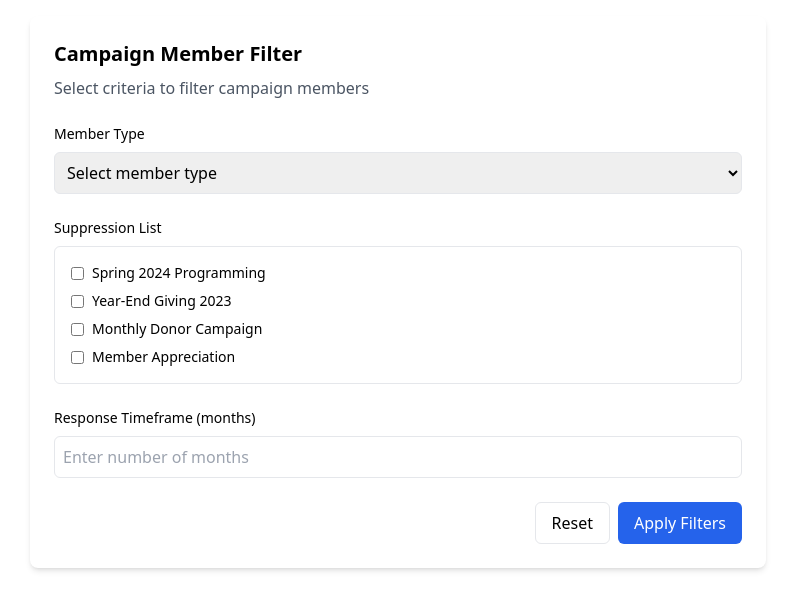
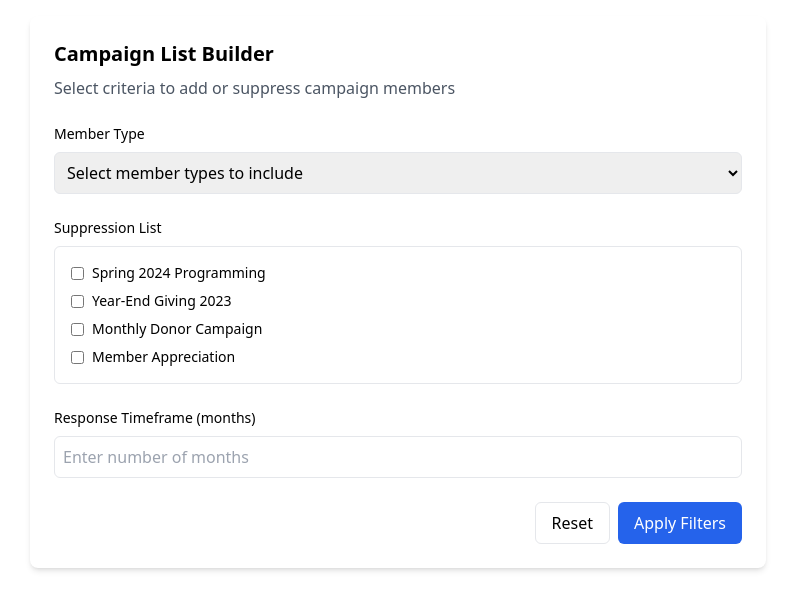
Before and after one commit to takumaCeo/swa-campaign-list-builder, a React (Create React App) app: page / in a window 1280 px wide. Shown: the top 610 px of the page, without its empty margins (242-1037 px from the left). Built offline with nearby package versions, Linux system fonts and the light colour scheme.

Commit message:
feat: rename Campaign Member Filter to Campaign List Builder and update descriptions

```diff
--- a/src/components/CampaignMemberFilter.js
+++ b/src/components/CampaignMemberFilter.js
@@ -23,8 +23,8 @@ const CampaignMemberFilter = () => {
       <div className="bg-white rounded-lg shadow-md p-6">
         {/* Header */}
         <div className="mb-6">
-          <h2 className="text-xl font-bold mb-2">Campaign Member Filter</h2>
-          <p className="text-gray-600">Select criteria to filter campaign members</p>
+          <h2 className="text-xl font-bold mb-2">Campaign List Builder</h2>
+          <p className="text-gray-600">Select criteria to add or suppress campaign members</p>
         </div>
 
         {/* Member Type Selection */}
@@ -37,7 +37,7 @@ const CampaignMemberFilter = () => {
             onChange={(e) => setMemberType(e.target.value)}
             className="w-full p-2 border rounded-md"
           >
-            <option value="">Select member type</option>
+            <option value="">Select member types to include</option>
             <option value="programming">Programming</option>
             <option value="donor">Donor</option>
           </select>
```
